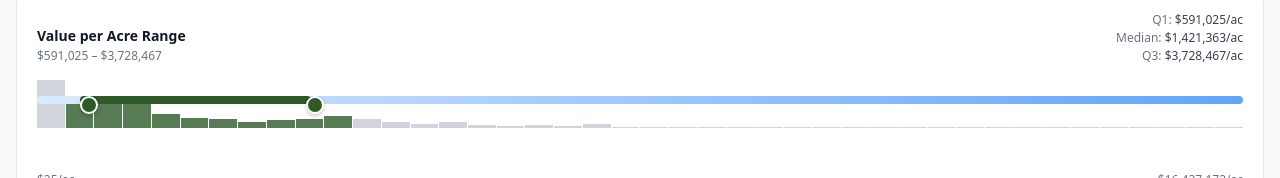
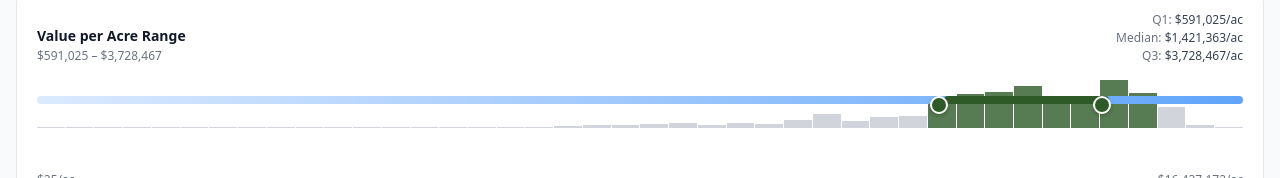
Before and after one commit to KyleShipp/pittsboro-budget, a Next.js app: page /value-per-acre in a window 1280 px wide. Shown: the part 355-533 px from the top of the page. Built offline with nearby package versions, Linux system fonts and the light colour scheme.

Commit message:
fix: use log-scale dual slider for value range filtering

```diff
--- a/src/components/ValuePerAcreMap.tsx
+++ b/src/components/ValuePerAcreMap.tsx
@@ -64,13 +64,36 @@ function clamp(n: number, min: number, max: number): number {
   return Math.max(min, Math.min(max, n));
 }
 
-function buildHistogram(values: number[], min: number, max: number, bins = 40): number[] {
+const SLIDER_STEPS = 1000;
+
+function toLogPosition(value: number, min: number, max: number): number {
+  if (max <= min) return 0;
+  const logMin = Math.log(min);
+  const logMax = Math.log(max);
+  const logValue = Math.log(clamp(value, min, max));
+  return clamp(((logValue - logMin) / (logMax - logMin)) * SLIDER_STEPS, 0, SLIDER_STEPS);
+}
+
+function fromLogPosition(position: number, min: number, max: number): number {
+  if (max <= min) return min;
+  const logMin = Math.log(min);
+  const logMax = Math.log(max);
+  const logValue = logMin + (clamp(position, 0, SLIDER_STEPS) / SLIDER_STEPS) * (logMax - logMin);
+  return Math.exp(logValue);
+}
+
+function buildLogHistogram(values: number[], min: number, max: number, bins = 40): number[] {
   const counts = new Array(bins).fill(0);
-  const span = max - min;
-  if (!values.length || span <= 0) return counts;
+  if (!values.length || max <= min) return counts;
+
+  const logMin = Math.log(min);
+  const logMax = Math.log(max);
+  const span = logMax - logMin;
+  if (span <= 0) return counts;
 
   for (const v of values) {
-    const pct = (v - min) / span;
+    if (v <= 0) continue;
+    const pct = (Math.log(v) - logMin) / span;
     const idx = clamp(Math.floor(pct * bins), 0, bins - 1);
     counts[idx] += 1;
   }
@@ -116,14 +139,23 @@ export default function ValuePerAcreMap({ dataUrl, onLoad }: Props) {
       .filter((f) => (filters.showReview ? true : f.properties.action !== 'review'))
       .map((f) => f.properties.value_per_acre)
       .filter((v): v is number => typeof v === 'number' && isFinite(v));
-    return buildHistogram(values, stats.min, stats.max, 42);
+    return buildLogHistogram(values, stats.min, stats.max, 42);
   }, [geojson, stats, filters.showReview]);
 
-  const selectedPct = useMemo(() => {
-    if (!stats || stats.max <= stats.min) return { left: 0, right: 0 };
-    const left = ((filters.minVpa - stats.min) / (stats.max - stats.min)) * 100;
-    const right = 100 - ((filters.maxVpa - stats.min) / (stats.max - stats.min)) * 100;
-    return { left: clamp(left, 0, 100), right: clamp(right, 0, 100) };
+  const sliderPositions = useMemo(() => {
+    if (!stats || stats.max <= stats.min) {
+      return { minPos: 0, maxPos: SLIDER_STEPS, leftPct: 0, rightPct: 0 };
+    }
+    const minPos = toLogPosition(filters.minVpa, stats.min, stats.max);
+    const maxPos = toLogPosition(filters.maxVpa, stats.min, stats.max);
+    const leftPct = (minPos / SLIDER_STEPS) * 100;
+    const rightPct = 100 - (maxPos / SLIDER_STEPS) * 100;
+    return {
+      minPos,
+      maxPos,
+      leftPct: clamp(leftPct, 0, 100),
+      rightPct: clamp(rightPct, 0, 100),
+    };
   }, [filters.minVpa, filters.maxVpa, stats]);
 
   // ── Fetch GeoJSON ──────────────────────────────────────────────────────
@@ -381,8 +413,8 @@ export default function ValuePerAcreMap({ dataUrl, onLoad }: Props) {
                   {distribution.map((count, i) => {
                     const maxCount = Math.max(...distribution, 1);
                     const h = Math.max(2, Math.round((count / maxCount) * 100));
-                    const isInside = i >= Math.floor((selectedPct.left / 100) * distribution.length)
-                      && i <= Math.ceil(((100 - selectedPct.right) / 100) * distribution.length);
+                    const isInside = i >= Math.floor((sliderPositions.leftPct / 100) * distribution.length)
+                      && i <= Math.ceil(((100 - sliderPositions.rightPct) / 100) * distribution.length);
                     return (
                       <div
                         key={`${i}-${count}`}
@@ -400,36 +432,34 @@ export default function ValuePerAcreMap({ dataUrl, onLoad }: Props) {
                 {/* Min slider */}
                 <input
                   type="range"
-                  min={stats.min}
-                  max={stats.max}
-                  value={filters.minVpa}
+                  min={0}
+                  max={SLIDER_STEPS}
+                  step={1}
+                  value={sliderPositions.minPos}
                   onChange={(e) => {
-                    const newMin = Number(e.target.value);
-                    if (newMin <= filters.maxVpa) {
-                      setFilters((f) => ({ ...f, minVpa: newMin }));
-                    }
+                    const newMin = fromLogPosition(Number(e.target.value), stats.min, stats.max);
+                    setFilters((f) => ({ ...f, minVpa: Math.min(newMin, f.maxVpa) }));
                   }}
                   className="absolute w-full h-2 top-6 left-0 right-0 appearance-none bg-transparent rounded-full accent-pittsboro-green"
                   style={{
-                    zIndex: filters.minVpa > (stats.min + stats.max) / 2 ? 5 : 3,
+                    zIndex: sliderPositions.minPos > SLIDER_STEPS / 2 ? 5 : 3,
                   }}
                 />
 
                 {/* Max slider */}
                 <input
                   type="range"
-                  min={stats.min}
-                  max={stats.max}
-                  value={filters.maxVpa}
+                  min={0}
+                  max={SLIDER_STEPS}
+                  step={1}
+                  value={sliderPositions.maxPos}
                   onChange={(e) => {
-                    const newMax = Number(e.target.value);
-                    if (newMax >= filters.minVpa) {
-                      setFilters((f) => ({ ...f, maxVpa: newMax }));
-                    }
+                    const newMax = fromLogPosition(Number(e.target.value), stats.min, stats.max);
+                    setFilters((f) => ({ ...f, maxVpa: Math.max(newMax, f.minVpa) }));
                   }}
                   className="absolute w-full h-2 top-6 left-0 right-0 appearance-none bg-transparent rounded-full accent-pittsboro-green"
                   style={{
-                    zIndex: filters.maxVpa < (stats.min + stats.max) / 2 ? 3 : 5,
+                    zIndex: sliderPositions.maxPos < SLIDER_STEPS / 2 ? 3 : 5,
                   }}
                 />
 
@@ -437,8 +467,8 @@ export default function ValuePerAcreMap({ dataUrl, onLoad }: Props) {
                 <div
                   className="absolute h-2 bg-pittsboro-green rounded-full top-6"
                   style={{
-                    left: `${selectedPct.left}%`,
-                    right: `${selectedPct.right}%`,
+                    left: `${sliderPositions.leftPct}%`,
+                    right: `${sliderPositions.rightPct}%`,
                   }}
                 />
 
```
